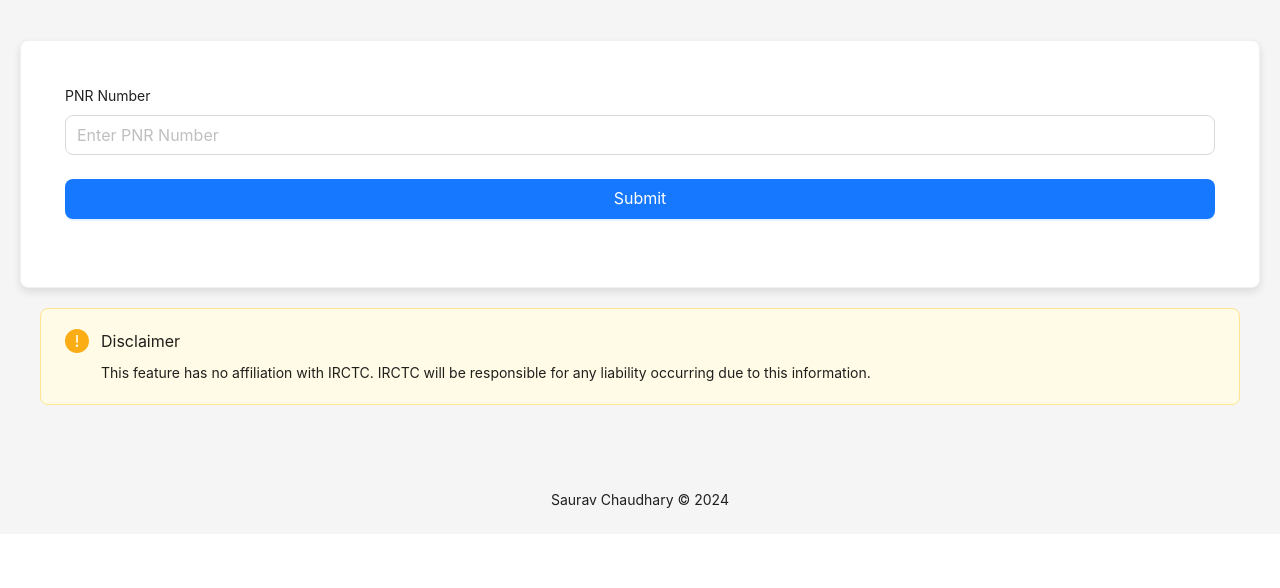
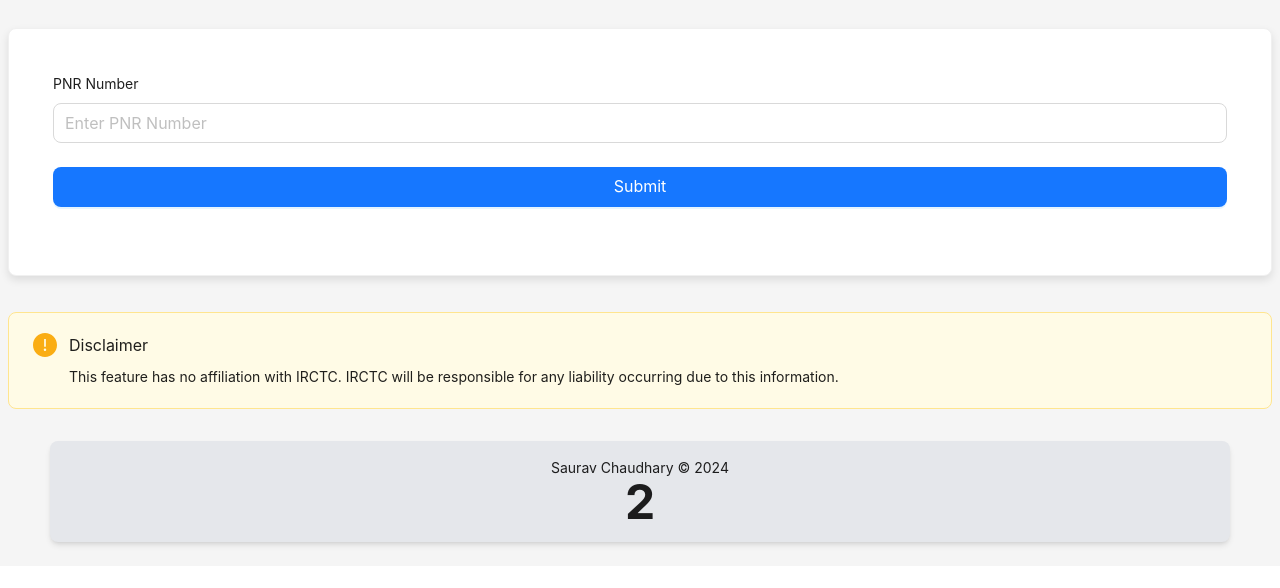
Before and after one commit to ChaudhariSaurav/Rail-PNR, a React (Vite) app: page / in a window 1280 px wide. Shown: the top 588 px of the page. Built offline with nearby package versions, Linux system fonts and the light colour scheme.

Commit message:
add count user

```diff
--- a/src/App.jsx
+++ b/src/App.jsx
@@ -20,6 +20,7 @@ import {
   CloseCircleOutlined,
 } from "@ant-design/icons";
 import "./App.css";
+import FooterUser from "./countUser";
 const { Content, Footer } = Layout;
 const { Title, Text } = Typography;
 const { Item } = Form;
@@ -75,7 +76,7 @@ const App = () => {
   return (
     <Layout>
       <Content>
-        <div className="mx-auto p-5 m-5">
+        <div className="mx-auto p-2 m-5">
           <Card
             className="border-orangered-500 custom-card"
             bordered={true}
@@ -127,9 +128,18 @@ const App = () => {
               <Alert
                 message={
                   <div>
-                    <Text className="text-left mb-6 block bg-green-300 border border-green-500 p-2 rounded-md text-green-800 font-bold">
+                    <Text
+                      className={`text-left mb-6 block border p-2 rounded-md font-bold ${
+                        status.overallStatus === "Your Ticket is Confirmed"
+                          ? "bg-green-300 border-green-500 text-green-800"
+                          : status.overallStatus === "Your Ticket is Waitlisted"
+                            ? "bg-[#fff2f0] border-[#ffccc7] text-red-800" // Adjust text color as needed
+                            : "" // Add more conditions if necessary
+                      }`}
+                    >
                       {status.overallStatus}
                     </Text>
+
                     <Divider />
                     <Title level={4}>PNR Details : {status.pnrNo}</Title>
                     <Row gutter={[16, 16]}>
@@ -251,7 +261,8 @@ const App = () => {
               />
             )}
           </Card>
-          <div className="p-5">
+        </div>
+        <div className="p-2">
           <Alert
             message="Disclaimer"
             description="This feature has no affiliation with IRCTC. IRCTC will be responsible for any liability occurring due to this information."
@@ -259,11 +270,10 @@ const App = () => {
             showIcon
           />
         </div>
-        </div>
       </Content>
 
       <Footer style={{ textAlign: "center" }}>
-        Saurav Chaudhary &copy; {new Date().getFullYear()}
+        <FooterUser />
       </Footer>
     </Layout>
   );
--- /dev/null
+++ b/src/countUser.jsx
@@ -0,0 +1,31 @@
+import React, { useState, useEffect } from "react";
+
+const App = () => {
+  const [pageViews, setPageViews] = useState(0);
+
+  useEffect(() => {
+    const storedPageViews = localStorage.getItem("pageViews");
+
+    if (storedPageViews) {
+      setPageViews(parseInt(storedPageViews, 10));
+    }
+
+    setPageViews((prevPageViews) => {
+      const newPageViews = prevPageViews + 1;
+      localStorage.setItem("pageViews", newPageViews.toString());
+      return newPageViews;
+    });
+  }, []);
+
+  return (
+    <div className="bg-gray-200 rounded-lg p-4 shadow-md text-center">
+      <p className="text-center">
+        {" "}
+        Saurav Chaudhary &copy; {new Date().getFullYear()}
+      </p>
+      <p className="text-5xl font-bold">{pageViews}</p>
+    </div>
+  );
+};
+
+export default App;
```
Lines whose indentation alone changed are shown as unchanged.
